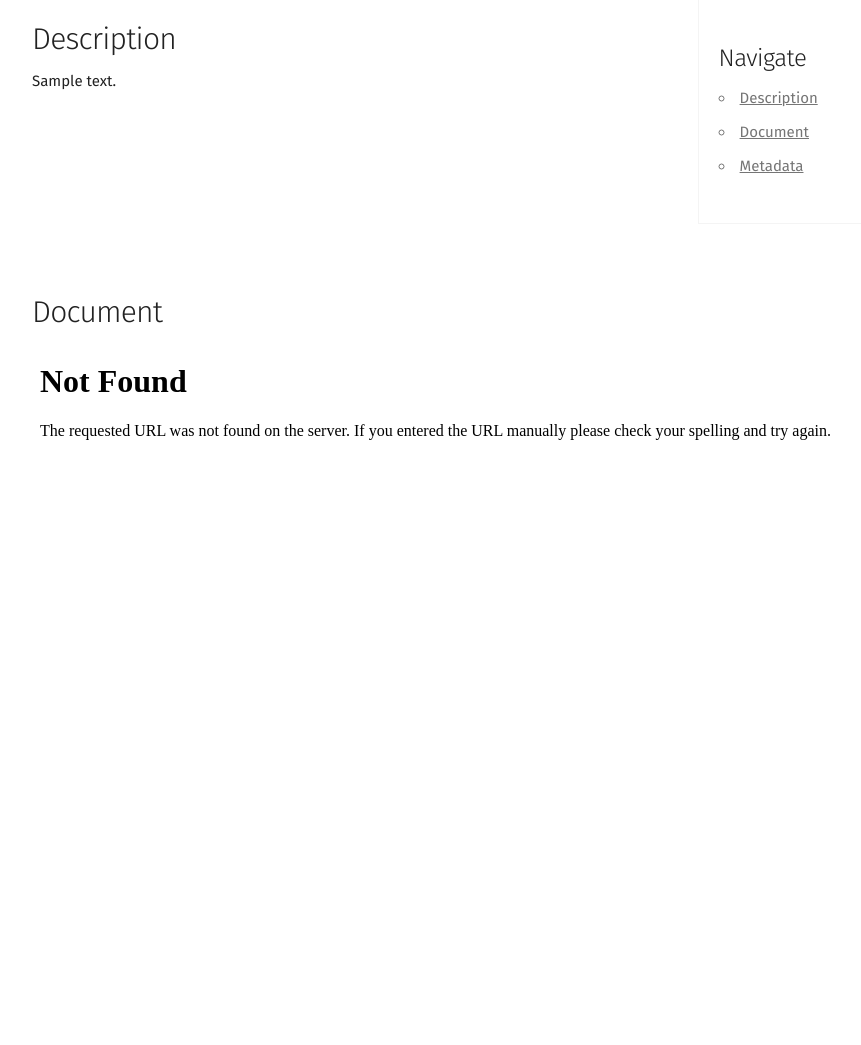
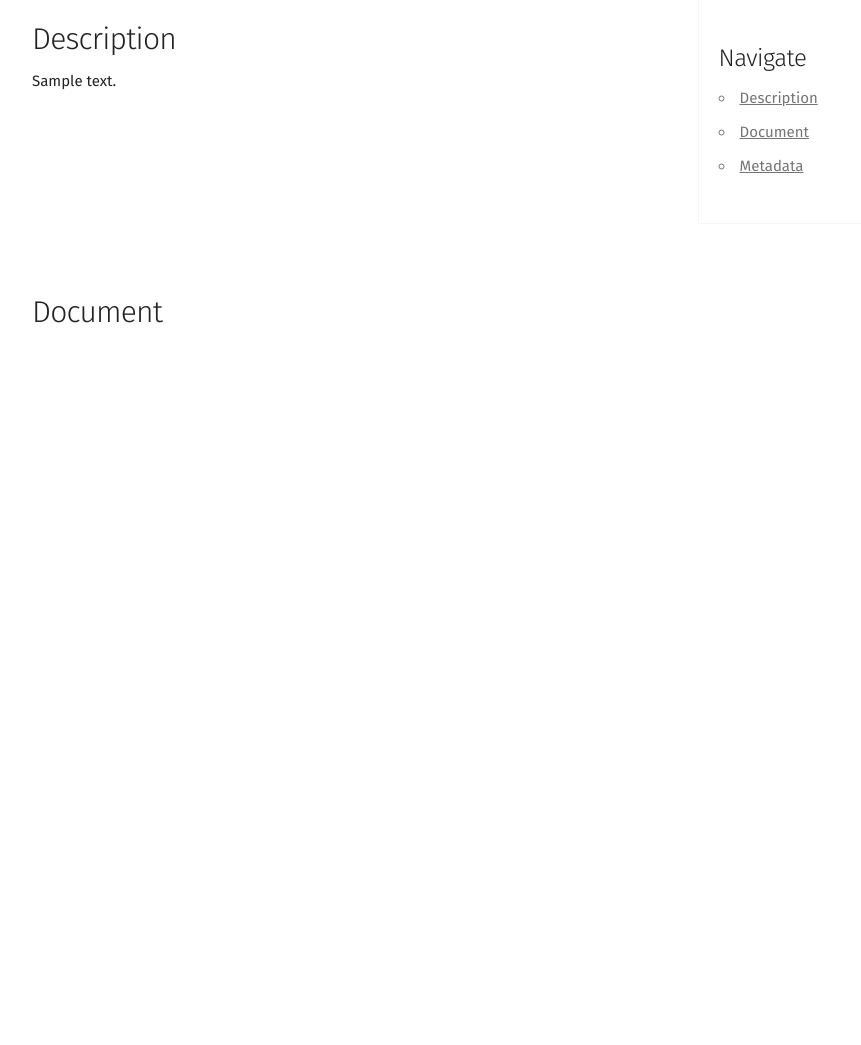
Before and after one commit to tuxerman/spectacle, a Flask app: page /document/1 in a window 1280 px wide. Shown: the part 204-1249 px from the top of the page, without its empty margins (128-989 px from the left). Run offline with Flask 2, Linux system fonts and the light colour scheme; tables that the repository leaves empty or names only in its code hold one stand-in row (values such as "Sample post"); parts of the project's set-up code (start-up, migrations or seed data) failed here and were passed over; some libraries are stand-ins or nearby versions.

Commit message:
Serve PDFs from S3

```diff
--- a/spectacle/document/views.py
+++ b/spectacle/document/views.py
@@ -19,7 +19,7 @@
         summary=doc_data['summary'],
         original_url=doc_data['original_url'],
         source=doc_data['source'],
-        user_id=user_info['username']
+        user_id=user_info.get('username')
     )
     return jsonify({'id': new_doc_id})
 
--- a/templates/view_document.html
+++ b/templates/view_document.html
@@ -26,12 +26,6 @@
   <!-- JS
   –––––––––––––––––––––––––––––––––––––––––––––––––– -->
   <script type="text/javascript" src="http://ajax.googleapis.com/ajax/libs/jquery/1.9.1/jquery.min.js"></script>
-  <script src="{{ url_for('static', filename='js/modules/document_viewer.js') }}"></script>
-  <script>
-    $(document).ready(function() {
-        DocumentViewer.init();
-    });
-  </script>
 </head>
 <body>
 
@@ -65,9 +59,9 @@
     <div class="row">
       <div id="section-document-pdf" class="twelve columns" style="margin-top: 5%">
         <h4>Document</h4>
-        <object data="/pdf_document/{{document_data.id}}.pdf" type="application/pdf" width="100%" height="700">
-          <iframe src="/pdf_document/{{document_data.id}}.pdf" width="100%" height="700" style="border: none;">
-            This browser does not support PDFs. Please download the PDF to view it: <a href="/pdf_document/{{document_data.id}}.pdf">Download PDF</a>
+        <object data="{{document_data.url}}" type="application/pdf" width="100%" height="700">
+          <iframe src="{{document_data.url}}" width="100%" height="700" style="border: none;">
+            This browser does not support PDFs. Please download the PDF to view it: <a href="{{document_data.url}}">Download PDF</a>
           </iframe>
         </object>
       </div>
```
Also changed, not shown: spectacle/batch/update_db_with_content.py (+8 -2 lines).
